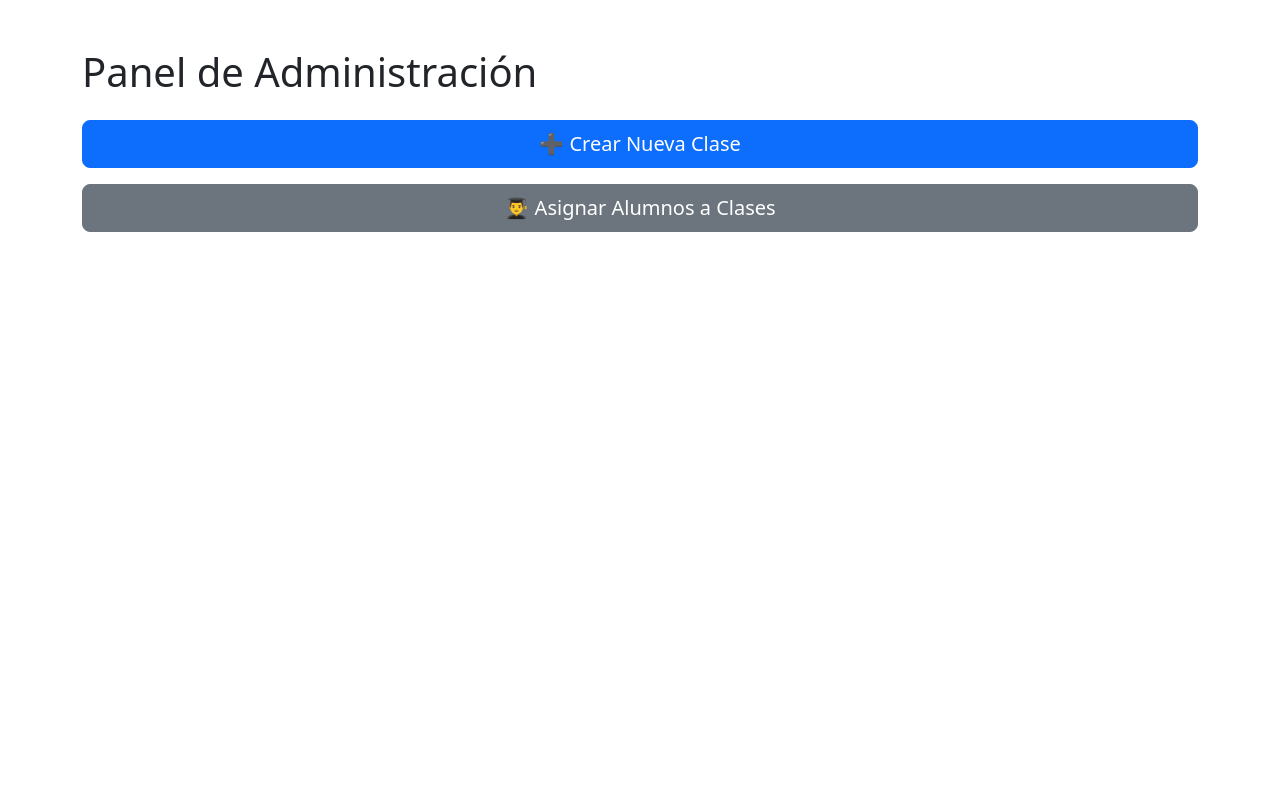
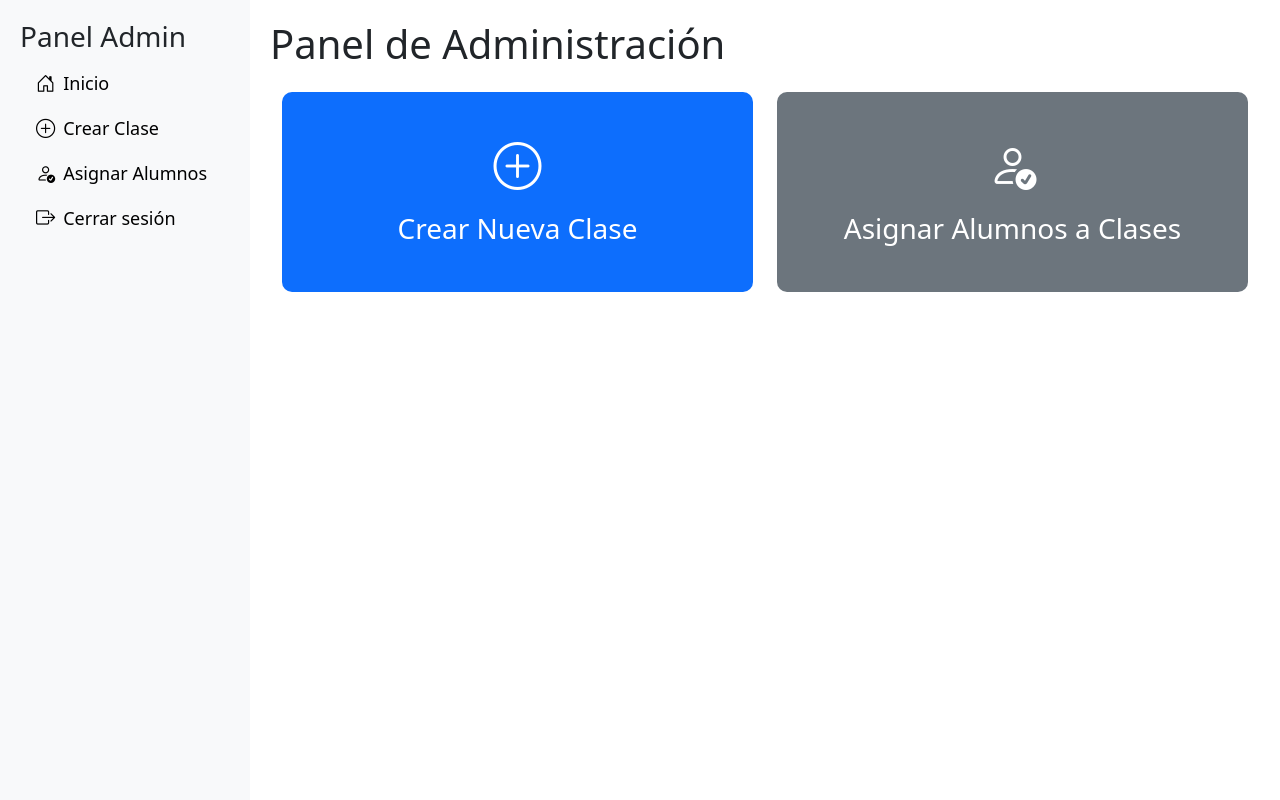
Before and after one commit to oscarpicadocarino/tfg-app, a PHP site: page /inicio_admin.php in a window 1280 px wide. Run offline with PHP 8.4, Linux system fonts and the light colour scheme; the visitor is signed in with stand-in values (Sample User, id 1).

Commit message:
Commit - Home de admin mejor estilo

```diff
--- a/app/inicio_admin.php
+++ b/app/inicio_admin.php
@@ -14,15 +14,113 @@ if (!isset($_SESSION['user_id']) || $_SESSION['tipo_usuario'] !== 'admin') {
     <meta charset="UTF-8">
     <title>Panel de Administración</title>
     <link href="https://cdn.jsdelivr.net/npm/bootstrap@5.3.0-alpha1/dist/css/bootstrap.min.css" rel="stylesheet">
+    <link rel="stylesheet" href="https://cdn.jsdelivr.net/npm/bootstrap-icons/font/bootstrap-icons.css">
+    <style>
+        body {
+            display: flex;
+            height: 100vh;
+            margin: 0;
+        }
+        .sidebar {
+            width: 250px;
+            background-color: #f8f9fa;
+            padding: 20px;
+        }
+        .content {
+            flex-grow: 1;
+            padding: 20px;
+        }
+        .nav-link {
+            color: black !important;
+            font-size: 18px;
+            display: flex;
+            align-items: center;
+        }
+        .nav-link:hover {
+            background-color: #e0e0e0;
+            border-radius: 5px;
+        }
+        .nav-link i {
+            margin-right: 8px;
+            font-size: 1.2rem;
+        }
+        .card {
+            transition: transform 0.2s ease-in-out, box-shadow 0.2s ease-in-out;
+        }
+        .card:hover {
+            transform: translateY(-5px);
+            box-shadow: 0 4px 12px rgba(0, 0, 0, 0.15);
+        }
+        .feature-box {
+            height: 200px;
+            display: flex;
+            flex-direction: column;
+            justify-content: center;
+            align-items: center;
+            font-size: 24px;
+            border-radius: 10px;
+            text-align: center;
+            cursor: pointer;
+            position: relative;
+        }
+        .feature-box i {
+            font-size: 3rem;
+            margin-bottom: 10px; /* Espacio entre el icono y el texto */
+        }
+        .feature-box a {
+            position: absolute;
+            top: 0;
+            left: 0;
+            bottom: 0;
+            right: 0;
+        }
+        .feature-box:hover {
+            transform: translateY(-10px);
+            box-shadow: 0 6px 20px rgba(0, 0, 0, 0.2);
+        }
+    </style>
 </head>
 <body>
-    <div class="container mt-5">
+    <div class="sidebar">
+        <h3>Panel Admin</h3>
+        <ul class="nav flex-column">
+            <li class="nav-item">
+                <a href="inicio_admin.php" class="nav-link"><i class="bi bi-house-door"></i> Inicio</a>
+            </li>
+            <li class="nav-item">
+                <a href="crear_clase.php" class="nav-link"><i class="bi bi-plus-circle"></i> Crear Clase</a>
+            </li>
+            <li class="nav-item">
+                <a href="asignar_alumnos.php" class="nav-link"><i class="bi bi-person-check"></i> Asignar Alumnos</a>
+            </li>
+            <li class="nav-item">
+                <a href="logout.php" class="nav-link"><i class="bi bi-box-arrow-right"></i> Cerrar sesión</a>
+            </li>
+        </ul>
+    </div>
+
+    <div class="content">
         <h1 class="mb-4">Panel de Administración</h1>
 
-        <div class="d-grid gap-3">
-            <a href="crear_clase.php" class="btn btn-primary btn-lg">➕ Crear Nueva Clase</a>
-            <a href="asignar_alumnos.php" class="btn btn-secondary btn-lg">👨‍🎓 Asignar Alumnos a Clases</a>
+        <div class="container">
+            <div class="row g-4">
+                <div class="col-md-6">
+                    <div class="feature-box bg-primary text-white">
+                        <i class="bi bi-plus-circle"></i>
+                        <h3>Crear Nueva Clase</h3>
+                        <a href="crear_clase.php" class="stretched-link"></a>
+                    </div>
+                </div>
+                <div class="col-md-6">
+                    <div class="feature-box bg-secondary text-white">
+                        <i class="bi bi-person-check"></i>
+                        <h3>Asignar Alumnos a Clases</h3>
+                        <a href="asignar_alumnos.php" class="stretched-link"></a>
+                    </div>
+                </div>
+            </div>
         </div>
     </div>
+
 </body>
 </html>
```
